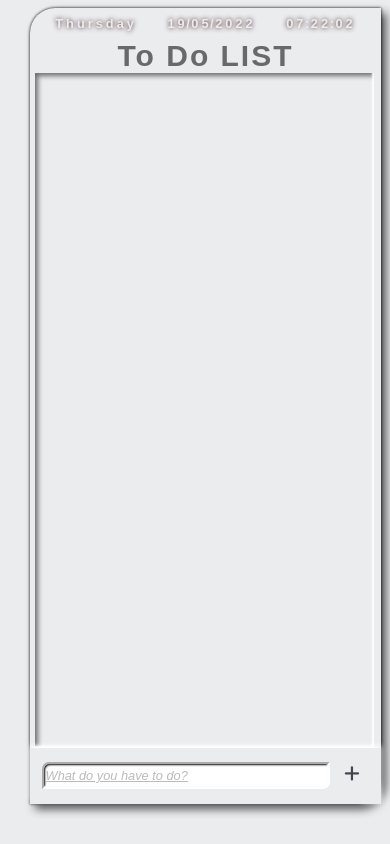
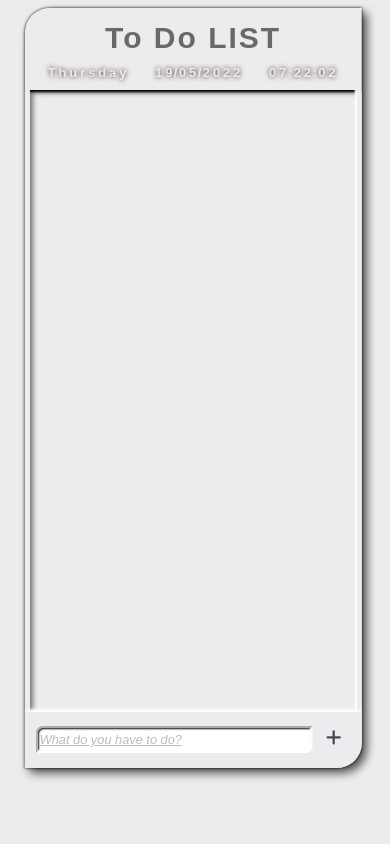
Before and after one commit to EMRz2021/ToDoList-II, a plain HTML site: page index.html in a window 390 px wide. Drawn offline with Linux system fonts and the light colour scheme.

Commit message:
chenges to the css file

```diff
--- a/ToDoList-style.css
+++ b/ToDoList-style.css
@@ -9,23 +9,50 @@ body {
 }
 
 .container {
-  width: 575px;
-  max-height: 98vh;
+  display: flex;
+  flex-direction: column;
+  width: 48%;
+  height: 97vh;
   background: #ebecee;
   border-radius: 25px 0px;
-  padding-top: 0 15px;
   box-shadow: 0 0 3px #000,
               5px 5px 10px #000a;
-  position: fixed;
-  top: 1vh;
-  left: 100px;
-  transform: skewX(5deg);
+  transform: translate(15%, 0) skewX(5deg);
+  overflow: hidden;
 }
 
 .header {
+  background: #ebecee;
   width: 100%;
   box-sizing: border-box;
   padding: 0 10px;
+  box-shadow: 0 2px 2px #000;
+}
+
+#list {
+  flex-grow: 1;
+  width: 100%;
+  display: flex;
+  flex-direction: column-reverse;
+  box-sizing: border-box;
+  height: auto;
+  padding: 5px 0 5px 0;
+  border: solid #ebecee;
+  border-width: 0 5px;
+  box-shadow: inset -2px -2px 2px #fff,
+              inset 3px 3px 5px #0008;
+  overflow: auto;
+}
+#list::-webkit-scrollbar {
+  display: none;
+}
+
+#userEnter {
+  width: 100%;
+  background: #ebecee;
+  text-align: center;
+  padding:10px 0 15px 0;
+  box-shadow: 0 -2px 5px #fff;
 }
 
 .currentDate {
@@ -33,11 +60,12 @@ body {
   font-family: 'Cooper Black', Arial, sans-serif;
   font-size: 1rem;
   font-weight: bold;
-  line-height: 5px;
   letter-spacing: 4px;
   word-spacing: -8px;
   color: #ebecee;
   text-shadow: 0 0 5px #370f0f;
+  margin: 0;
+  padding: 10px 0;
 }
 #currentDateTxt {
   float: left;
@@ -55,23 +83,6 @@ body {
   color: dimgrey;
   margin: 0;
   cursor: context-menu;
-}
-
-#list {
-  display: flex;
-  flex-direction: column-reverse;
-  overflow: auto;
-  height: 80vh;
-  margin-right: 2px;
-  padding: 5px 0 5px 0;
-  box-sizing: border-box;
-  border: 5px solid #ebecee;
-  border-width: 0 5px;
-  box-shadow: inset -2px -2px 2px #fff,
-              inset 3px 3px 5px #0008;
-}
-#list::-webkit-scrollbar {
-  display: none;
 }
 
 ul {
@@ -174,16 +185,6 @@ li {
   text-shadow: 0 0 4px #444450;
 }
 
-#userEnter {
-  width: 100%;
-  background: #ebecee;
-  text-align: center;
-  position: sticky;
-  bottom: 0px;
-  padding:10px 0 15px 0;
-  box-shadow: 0 -2px 5px #fff;
-}
-
 #userInput {
   font-family: 'Cooper Black', Arial, sans-serif;
   font-size: 0.9rem;
@@ -239,7 +240,7 @@ li {
   }
   .container {
     width: 60%;
-    left: 50px;
+    transform: translate(10%, 0) skewX(5deg);
   }
 }
 
@@ -250,12 +251,16 @@ li {
   }
   .container {
     width: 90%;
-    left: 30px;
-    transform: skewX(0deg);
+    height: 90vh;
+    transform: translate(5%, 0) skewX(0deg);
   }
 }
 
 @media only screen and (max-width: 550px) {
+  .header {
+    display: flex;
+    flex-direction: column-reverse;
+  }
   #dateDiv{
     display: flex;
     justify-content: space-around;
```
